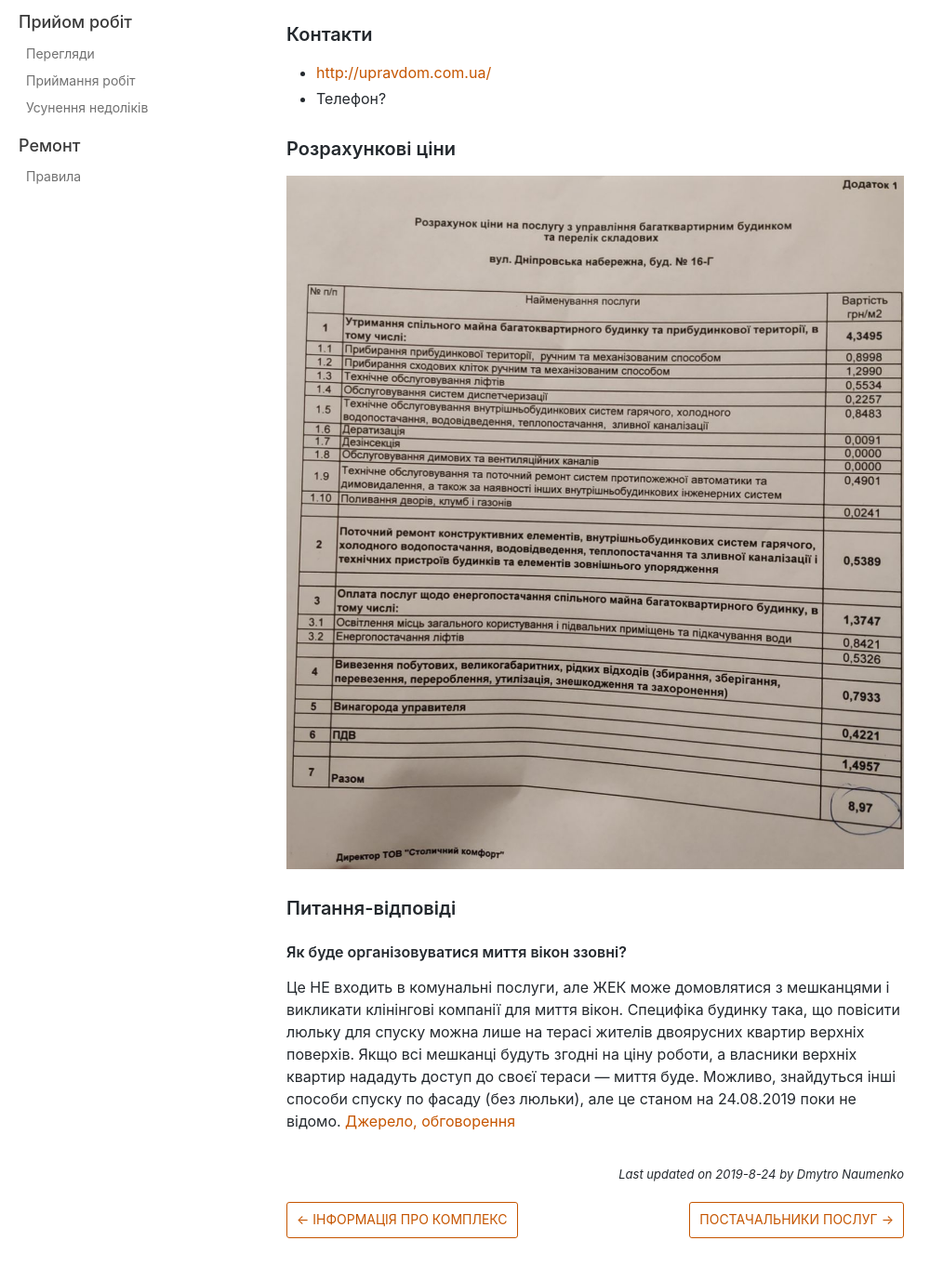
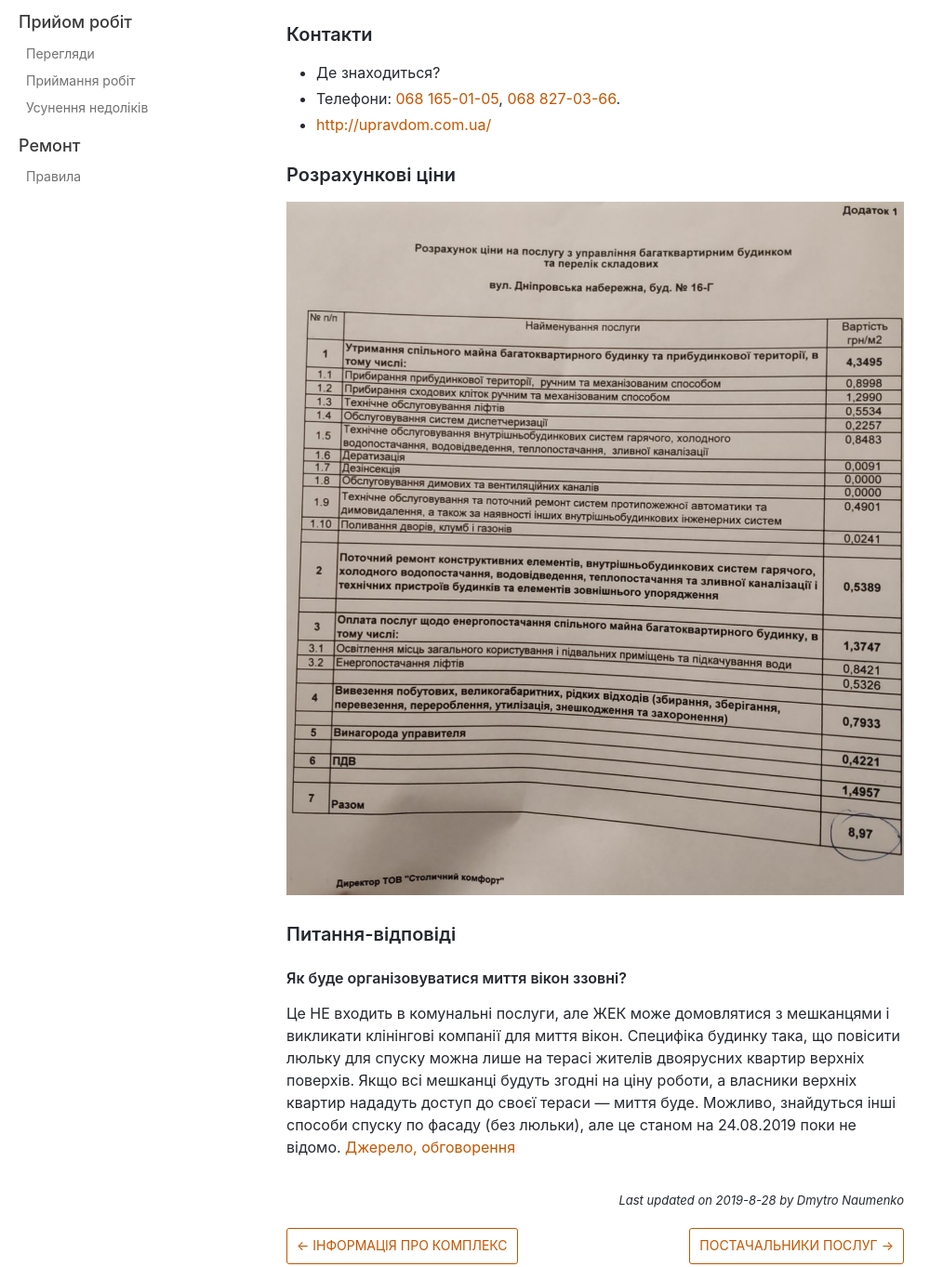
Before and after one commit to SilverFire/7-info, a plain HTML site: page docs/complex/management.html in a window 1280 px wide. Shown: the part 321-1684 px from the top of the page at 93% size, without its empty margins (0-1014 px from the left). Drawn offline with nearby package versions, Linux system fonts and the light colour scheme.

Commit message:
Deploy website
Deploy website version based on f4599ff44a65bfd366c466b24d4340d03c3009cd

```diff
--- a/docs/complex/management.html
+++ b/docs/complex/management.html
@@ -64,15 +64,16 @@
 <p>Графік роботи: з 9 до 18, обідня перерва з 12 до 14</p>
 <h3><a class="anchor" aria-hidden="true" id="контакти"></a><a href="#контакти" aria-hidden="true" class="hash-link"><svg class="hash-link-icon" aria-hidden="true" height="16" version="1.1" viewBox="0 0 16 16" width="16"><path fill-rule="evenodd" d="M4 9h1v1H4c-1.5 0-3-1.69-3-3.5S2.55 3 4 3h4c1.45 0 3 1.69 3 3.5 0 1.41-.91 2.72-2 3.25V8.59c.58-.45 1-1.27 1-2.09C10 5.22 8.98 4 8 4H4c-.98 0-2 1.22-2 2.5S3 9 4 9zm9-3h-1v1h1c1 0 2 1.22 2 2.5S13.98 12 13 12H9c-.98 0-2-1.22-2-2.5 0-.83.42-1.64 1-2.09V6.25c-1.09.53-2 1.84-2 3.25C6 11.31 7.55 13 9 13h4c1.45 0 3-1.69 3-3.5S14.5 6 13 6z"></path></svg></a>Контакти</h3>
 <ul>
+<li>Де знаходиться?</li>
+<li>Телефони: <a href="tel:+380681650105">068 165-01-05</a>, <a href="tel:+380688270366">068 827-03-66</a>.</li>
 <li><a href="http://upravdom.com.ua/">http://upravdom.com.ua/</a></li>
-<li>Телефон?</li>
 </ul>
 <h3><a class="anchor" aria-hidden="true" id="розрахункові-ціни"></a><a href="#розрахункові-ціни" aria-hidden="true" class="hash-link"><svg class="hash-link-icon" aria-hidden="true" height="16" version="1.1" viewBox="0 0 16 16" width="16"><path fill-rule="evenodd" d="M4 9h1v1H4c-1.5 0-3-1.69-3-3.5S2.55 3 4 3h4c1.45 0 3 1.69 3 3.5 0 1.41-.91 2.72-2 3.25V8.59c.58-.45 1-1.27 1-2.09C10 5.22 8.98 4 8 4H4c-.98 0-2 1.22-2 2.5S3 9 4 9zm9-3h-1v1h1c1 0 2 1.22 2 2.5S13.98 12 13 12H9c-.98 0-2-1.22-2-2.5 0-.83.42-1.64 1-2.09V6.25c-1.09.53-2 1.84-2 3.25C6 11.31 7.55 13 9 13h4c1.45 0 3-1.69 3-3.5S14.5 6 13 6z"></path></svg></a>Розрахункові ціни</h3>
 <p><img src="/wiki/operational/prices.jpg" alt=""></p>
 <h3><a class="anchor" aria-hidden="true" id="питання-відповіді"></a><a href="#питання-відповіді" aria-hidden="true" class="hash-link"><svg class="hash-link-icon" aria-hidden="true" height="16" version="1.1" viewBox="0 0 16 16" width="16"><path fill-rule="evenodd" d="M4 9h1v1H4c-1.5 0-3-1.69-3-3.5S2.55 3 4 3h4c1.45 0 3 1.69 3 3.5 0 1.41-.91 2.72-2 3.25V8.59c.58-.45 1-1.27 1-2.09C10 5.22 8.98 4 8 4H4c-.98 0-2 1.22-2 2.5S3 9 4 9zm9-3h-1v1h1c1 0 2 1.22 2 2.5S13.98 12 13 12H9c-.98 0-2-1.22-2-2.5 0-.83.42-1.64 1-2.09V6.25c-1.09.53-2 1.84-2 3.25C6 11.31 7.55 13 9 13h4c1.45 0 3-1.69 3-3.5S14.5 6 13 6z"></path></svg></a>Питання-відповіді</h3>
 <h4><a class="anchor" aria-hidden="true" id="як-буде-організовуватися-миття-вікон-ззовні"></a><a href="#як-буде-організовуватися-миття-вікон-ззовні" aria-hidden="true" class="hash-link"><svg class="hash-link-icon" aria-hidden="true" height="16" version="1.1" viewBox="0 0 16 16" width="16"><path fill-rule="evenodd" d="M4 9h1v1H4c-1.5 0-3-1.69-3-3.5S2.55 3 4 3h4c1.45 0 3 1.69 3 3.5 0 1.41-.91 2.72-2 3.25V8.59c.58-.45 1-1.27 1-2.09C10 5.22 8.98 4 8 4H4c-.98 0-2 1.22-2 2.5S3 9 4 9zm9-3h-1v1h1c1 0 2 1.22 2 2.5S13.98 12 13 12H9c-.98 0-2-1.22-2-2.5 0-.83.42-1.64 1-2.09V6.25c-1.09.53-2 1.84-2 3.25C6 11.31 7.55 13 9 13h4c1.45 0 3-1.69 3-3.5S14.5 6 13 6z"></path></svg></a>Як буде організовуватися миття вікон ззовні?</h4>
 <p>Це НЕ входить в комунальні послуги, але ЖЕК може домовлятися з мешканцями і викликати клінінгові компанії для миття вікон. Специфіка будинку така, що повісити люльку для спуску можна лише на терасі жителів двоярусних квартир верхніх поверхів. Якщо всі мешканці будуть згодні на ціну роботи, а власники верхніх квартир нададуть доступ до своєї тераси — миття буде. Можливо, знайдуться інші способи спуску по фасаду (без люльки), але це станом на 24.08.2019 поки не відомо. <a href="https://t.me/Seven_chat/25247">Джерело, обговорення</a></p>
-</span></div></article></div><div class="docLastUpdate"><em>Last updated on 2019-8-24 by Dmytro Naumenko</em></div><div class="docs-prevnext"><a class="docs-prev button" href="/docs/complex/index"><span class="arrow-prev">← </span><span>Інформація про комплекс</span></a><a class="docs-next button" href="/docs/complex/service-providers"><span>Постачальники послуг</span><span class="arrow-next"> →</span></a></div></div></div><nav class="onPageNav"><ul class="toc-headings"><li><a href="#управляюча-компанія">Управляюча компанія</a><ul class="toc-headings"><li><a href="#контакти">Контакти</a></li><li><a href="#розрахункові-ціни">Розрахункові ціни</a></li><li><a href="#питання-відповіді">Питання-відповіді</a></li></ul></li></ul></nav></div><footer class="nav-footer" id="footer"><script>(function(h,o,t,j,a,r){
+</span></div></article></div><div class="docLastUpdate"><em>Last updated on 2019-8-28 by Dmytro Naumenko</em></div><div class="docs-prevnext"><a class="docs-prev button" href="/docs/complex/index"><span class="arrow-prev">← </span><span>Інформація про комплекс</span></a><a class="docs-next button" href="/docs/complex/service-providers"><span>Постачальники послуг</span><span class="arrow-next"> →</span></a></div></div></div><nav class="onPageNav"><ul class="toc-headings"><li><a href="#управляюча-компанія">Управляюча компанія</a><ul class="toc-headings"><li><a href="#контакти">Контакти</a></li><li><a href="#розрахункові-ціни">Розрахункові ціни</a></li><li><a href="#питання-відповіді">Питання-відповіді</a></li></ul></li></ul></nav></div><footer class="nav-footer" id="footer"><script>(function(h,o,t,j,a,r){
         h.hj=h.hj||function(){(h.hj.q=h.hj.q||[]).push(arguments)};
         h._hjSettings={hjid:1460765,hjsv:6};
         a=o.getElementsByTagName('head')[0];
--- a/docs/complex/management/index.html
+++ b/docs/complex/management/index.html
@@ -64,15 +64,16 @@
 <p>Графік роботи: з 9 до 18, обідня перерва з 12 до 14</p>
 <h3><a class="anchor" aria-hidden="true" id="контакти"></a><a href="#контакти" aria-hidden="true" class="hash-link"><svg class="hash-link-icon" aria-hidden="true" height="16" version="1.1" viewBox="0 0 16 16" width="16"><path fill-rule="evenodd" d="M4 9h1v1H4c-1.5 0-3-1.69-3-3.5S2.55 3 4 3h4c1.45 0 3 1.69 3 3.5 0 1.41-.91 2.72-2 3.25V8.59c.58-.45 1-1.27 1-2.09C10 5.22 8.98 4 8 4H4c-.98 0-2 1.22-2 2.5S3 9 4 9zm9-3h-1v1h1c1 0 2 1.22 2 2.5S13.98 12 13 12H9c-.98 0-2-1.22-2-2.5 0-.83.42-1.64 1-2.09V6.25c-1.09.53-2 1.84-2 3.25C6 11.31 7.55 13 9 13h4c1.45 0 3-1.69 3-3.5S14.5 6 13 6z"></path></svg></a>Контакти</h3>
 <ul>
+<li>Де знаходиться?</li>
+<li>Телефони: <a href="tel:+380681650105">068 165-01-05</a>, <a href="tel:+380688270366">068 827-03-66</a>.</li>
 <li><a href="http://upravdom.com.ua/">http://upravdom.com.ua/</a></li>
-<li>Телефон?</li>
 </ul>
 <h3><a class="anchor" aria-hidden="true" id="розрахункові-ціни"></a><a href="#розрахункові-ціни" aria-hidden="true" class="hash-link"><svg class="hash-link-icon" aria-hidden="true" height="16" version="1.1" viewBox="0 0 16 16" width="16"><path fill-rule="evenodd" d="M4 9h1v1H4c-1.5 0-3-1.69-3-3.5S2.55 3 4 3h4c1.45 0 3 1.69 3 3.5 0 1.41-.91 2.72-2 3.25V8.59c.58-.45 1-1.27 1-2.09C10 5.22 8.98 4 8 4H4c-.98 0-2 1.22-2 2.5S3 9 4 9zm9-3h-1v1h1c1 0 2 1.22 2 2.5S13.98 12 13 12H9c-.98 0-2-1.22-2-2.5 0-.83.42-1.64 1-2.09V6.25c-1.09.53-2 1.84-2 3.25C6 11.31 7.55 13 9 13h4c1.45 0 3-1.69 3-3.5S14.5 6 13 6z"></path></svg></a>Розрахункові ціни</h3>
 <p><img src="/wiki/operational/prices.jpg" alt=""></p>
 <h3><a class="anchor" aria-hidden="true" id="питання-відповіді"></a><a href="#питання-відповіді" aria-hidden="true" class="hash-link"><svg class="hash-link-icon" aria-hidden="true" height="16" version="1.1" viewBox="0 0 16 16" width="16"><path fill-rule="evenodd" d="M4 9h1v1H4c-1.5 0-3-1.69-3-3.5S2.55 3 4 3h4c1.45 0 3 1.69 3 3.5 0 1.41-.91 2.72-2 3.25V8.59c.58-.45 1-1.27 1-2.09C10 5.22 8.98 4 8 4H4c-.98 0-2 1.22-2 2.5S3 9 4 9zm9-3h-1v1h1c1 0 2 1.22 2 2.5S13.98 12 13 12H9c-.98 0-2-1.22-2-2.5 0-.83.42-1.64 1-2.09V6.25c-1.09.53-2 1.84-2 3.25C6 11.31 7.55 13 9 13h4c1.45 0 3-1.69 3-3.5S14.5 6 13 6z"></path></svg></a>Питання-відповіді</h3>
 <h4><a class="anchor" aria-hidden="true" id="як-буде-організовуватися-миття-вікон-ззовні"></a><a href="#як-буде-організовуватися-миття-вікон-ззовні" aria-hidden="true" class="hash-link"><svg class="hash-link-icon" aria-hidden="true" height="16" version="1.1" viewBox="0 0 16 16" width="16"><path fill-rule="evenodd" d="M4 9h1v1H4c-1.5 0-3-1.69-3-3.5S2.55 3 4 3h4c1.45 0 3 1.69 3 3.5 0 1.41-.91 2.72-2 3.25V8.59c.58-.45 1-1.27 1-2.09C10 5.22 8.98 4 8 4H4c-.98 0-2 1.22-2 2.5S3 9 4 9zm9-3h-1v1h1c1 0 2 1.22 2 2.5S13.98 12 13 12H9c-.98 0-2-1.22-2-2.5 0-.83.42-1.64 1-2.09V6.25c-1.09.53-2 1.84-2 3.25C6 11.31 7.55 13 9 13h4c1.45 0 3-1.69 3-3.5S14.5 6 13 6z"></path></svg></a>Як буде організовуватися миття вікон ззовні?</h4>
 <p>Це НЕ входить в комунальні послуги, але ЖЕК може домовлятися з мешканцями і викликати клінінгові компанії для миття вікон. Специфіка будинку така, що повісити люльку для спуску можна лише на терасі жителів двоярусних квартир верхніх поверхів. Якщо всі мешканці будуть згодні на ціну роботи, а власники верхніх квартир нададуть доступ до своєї тераси — миття буде. Можливо, знайдуться інші способи спуску по фасаду (без люльки), але це станом на 24.08.2019 поки не відомо. <a href="https://t.me/Seven_chat/25247">Джерело, обговорення</a></p>
-</span></div></article></div><div class="docLastUpdate"><em>Last updated on 2019-8-24 by Dmytro Naumenko</em></div><div class="docs-prevnext"><a class="docs-prev button" href="/docs/complex/index"><span class="arrow-prev">← </span><span>Інформація про комплекс</span></a><a class="docs-next button" href="/docs/complex/service-providers"><span>Постачальники послуг</span><span class="arrow-next"> →</span></a></div></div></div><nav class="onPageNav"><ul class="toc-headings"><li><a href="#управляюча-компанія">Управляюча компанія</a><ul class="toc-headings"><li><a href="#контакти">Контакти</a></li><li><a href="#розрахункові-ціни">Розрахункові ціни</a></li><li><a href="#питання-відповіді">Питання-відповіді</a></li></ul></li></ul></nav></div><footer class="nav-footer" id="footer"><script>(function(h,o,t,j,a,r){
+</span></div></article></div><div class="docLastUpdate"><em>Last updated on 2019-8-28 by Dmytro Naumenko</em></div><div class="docs-prevnext"><a class="docs-prev button" href="/docs/complex/index"><span class="arrow-prev">← </span><span>Інформація про комплекс</span></a><a class="docs-next button" href="/docs/complex/service-providers"><span>Постачальники послуг</span><span class="arrow-next"> →</span></a></div></div></div><nav class="onPageNav"><ul class="toc-headings"><li><a href="#управляюча-компанія">Управляюча компанія</a><ul class="toc-headings"><li><a href="#контакти">Контакти</a></li><li><a href="#розрахункові-ціни">Розрахункові ціни</a></li><li><a href="#питання-відповіді">Питання-відповіді</a></li></ul></li></ul></nav></div><footer class="nav-footer" id="footer"><script>(function(h,o,t,j,a,r){
         h.hj=h.hj||function(){(h.hj.q=h.hj.q||[]).push(arguments)};
         h._hjSettings={hjid:1460765,hjsv:6};
         a=o.getElementsByTagName('head')[0];
```
